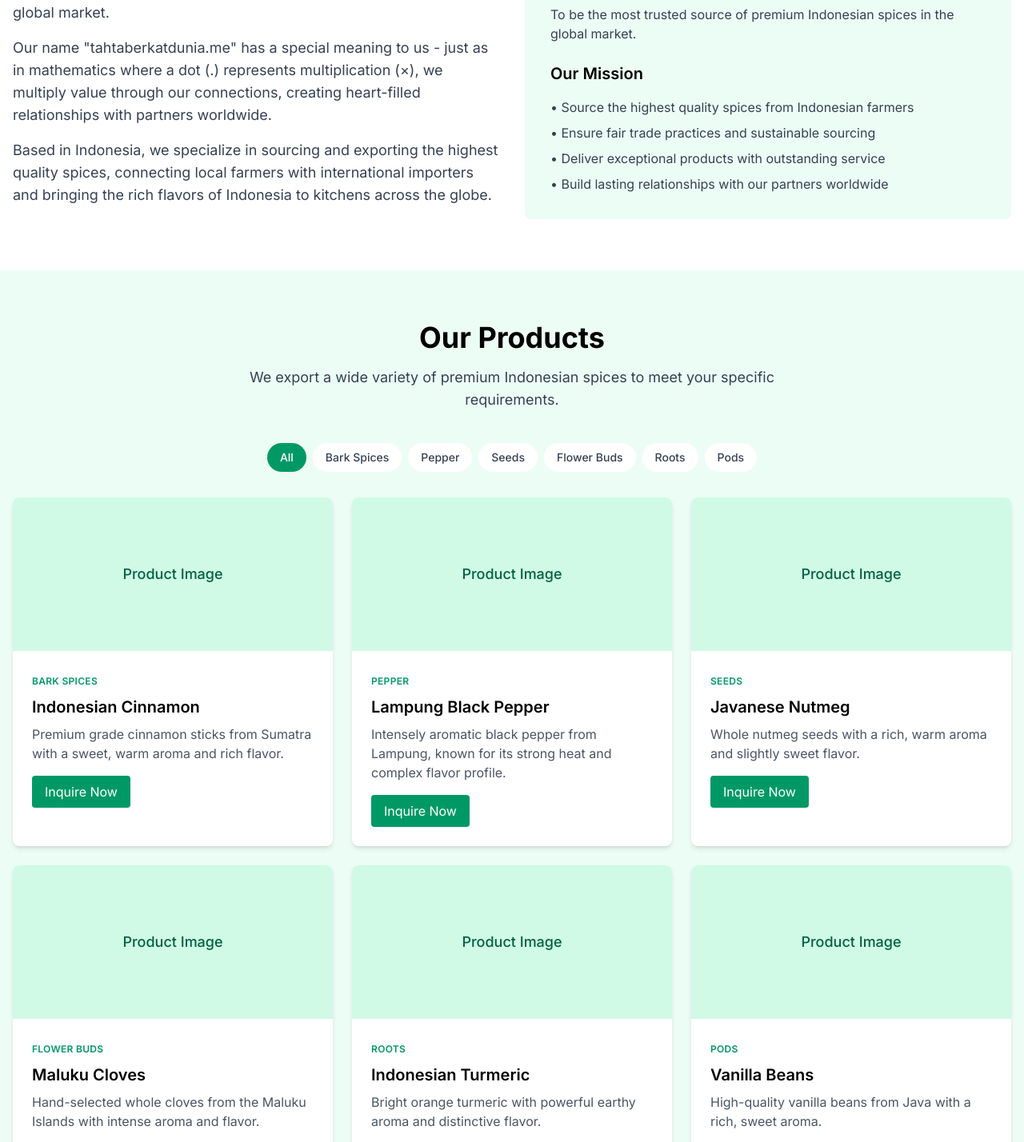
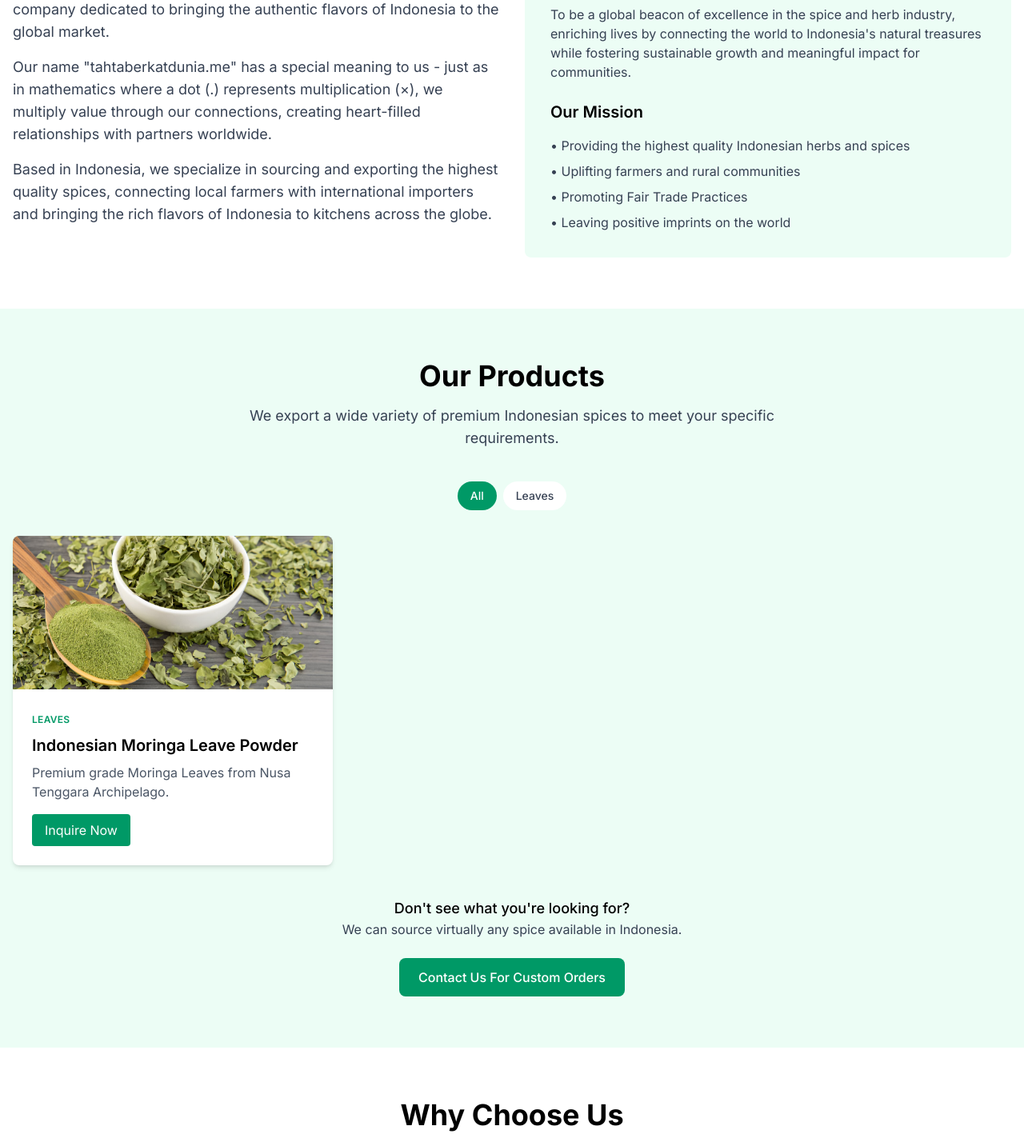
Before and after one commit to derylprojects/tbd, a Next.js app: page / in a window 1280 px wide. Shown: the part 700-2128 px from the top of the page at 80% size. Built offline with nearby package versions, Linux system fonts and the light colour scheme.

Commit message:
Change a few things

```diff
--- a/src/components/AboutUs.tsx
+++ b/src/components/AboutUs.tsx
@@ -19,14 +19,14 @@ const AboutUs = () => {
 
           <div className="bg-emerald-50 p-8 rounded-lg">
             <h3 className="text-xl font-semibold mb-4">Our Vision</h3>
-            <p className="text-gray-700 mb-6">To be the most trusted source of premium Indonesian spices in the global market.</p>
+            <p className="text-gray-700 mb-6">To be a global beacon of excellence in the spice and herb industry, enriching lives by connecting the world to Indonesia&apos;s natural treasures while fostering sustainable growth and meaningful impact for communities.</p>
 
             <h3 className="text-xl font-semibold mb-4">Our Mission</h3>
             <ul className="space-y-2 text-gray-700">
-              <li>• Source the highest quality spices from Indonesian farmers</li>
-              <li>• Ensure fair trade practices and sustainable sourcing</li>
-              <li>• Deliver exceptional products with outstanding service</li>
-              <li>• Build lasting relationships with our partners worldwide</li>
+              <li>• Providing the highest quality Indonesian herbs and spices</li>
+              <li>• Uplifting farmers and rural communities</li>
+              <li>• Promoting Fair Trade Practices</li>
+              <li>• Leaving positive imprints on the world</li>
             </ul>
           </div>
         </div>
--- a/src/components/ContactForm.tsx
+++ b/src/components/ContactForm.tsx
@@ -140,7 +140,7 @@ const ContactForm = () => {
               <div className="space-y-4">
                 <div>
                   <p className="font-medium text-gray-700">Address:</p>
-                  <p className="text-gray-600">Jakarta, Indonesia</p>
+                  <p className="text-gray-600">Lalu Mesir Street, Mataram, NTB, Indonesia</p>
                 </div>
                 <div>
                   <p className="font-medium text-gray-700">Email:</p>
@@ -148,7 +148,7 @@ const ContactForm = () => {
                 </div>
                 <div>
                   <p className="font-medium text-gray-700">Phone:</p>
-                  <p className="text-gray-600">+62 XXX XXX XXXX</p>
+                  <p className="text-gray-600">+62 896-2964-6171 (Whatsapp &amp; WeChat</p>
                 </div>
                 <div>
                   <p className="font-medium text-gray-700">Website:</p>
@@ -174,7 +174,7 @@ const ContactForm = () => {
                 </div>
               </div>
               <p className="mt-4 text-gray-600 italic">
-                (Indonesia Western Indonesia Time - WIB)
+                (Singapore Time - UTC +8)
               </p>
             </div>
           </div>
--- a/src/components/Products.tsx
+++ b/src/components/Products.tsx
@@ -2,44 +2,15 @@
 
 import { useState } from 'react';
 
-// Sample product data - you can easily add more products as needed
+// Sample product data - now with image support
 const initialProducts = [
   {
     id: 1,
-    name: "Indonesian Cinnamon",
-    description: "Premium grade cinnamon sticks from Sumatra with a sweet, warm aroma and rich flavor.",
-    category: "Bark Spices"
+    name: "Indonesian Moringa Leave Powder",
+    description: "Premium grade Moringa Leaves from Nusa Tenggara Archipelago.",
+    category: "Leaves",
+    image: "/moringa.jpg", // Replace with actual image URL
   },
-  {
-    id: 2,
-    name: "Lampung Black Pepper",
-    description: "Intensely aromatic black pepper from Lampung, known for its strong heat and complex flavor profile.",
-    category: "Pepper"
-  },
-  {
-    id: 3,
-    name: "Javanese Nutmeg",
-    description: "Whole nutmeg seeds with a rich, warm aroma and slightly sweet flavor.",
-    category: "Seeds"
-  },
-  {
-    id: 4,
-    name: "Maluku Cloves",
-    description: "Hand-selected whole cloves from the Maluku Islands with intense aroma and flavor.",
-    category: "Flower Buds"
-  },
-  {
-    id: 5,
-    name: "Indonesian Turmeric",
-    description: "Bright orange turmeric with powerful earthy aroma and distinctive flavor.",
-    category: "Roots"
-  },
-  {
-    id: 6,
-    name: "Vanilla Beans",
-    description: "High-quality vanilla beans from Java with a rich, sweet aroma.",
-    category: "Pods"
-  }
 ];
 
 const Products = () => {
@@ -80,7 +51,15 @@ const Products = () => {
           {filteredProducts.map(product => (
             <div key={product.id} className="bg-white rounded-lg shadow-md overflow-hidden hover:shadow-lg transition-shadow">
               <div className="h-48 bg-emerald-100 flex items-center justify-center">
-                <div className="text-emerald-800 font-medium text-lg">Product Image</div>
+                {product.image ? (
+                  <img
+                    src={product.image}
+                    alt={product.name}
+                    className="object-cover w-full h-full"
+                  />
+                ) : (
+                  <div className="text-emerald-800 font-medium text-lg">Product Image</div>
+                )}
               </div>
               <div className="p-6">
                 <span className="text-xs font-semibold text-emerald-600 uppercase tracking-wide">{product.category}</span>
```
Also changed, not shown: public/moringa.jpg (added), 1 other file (tests, documents, lock files or other folders).
